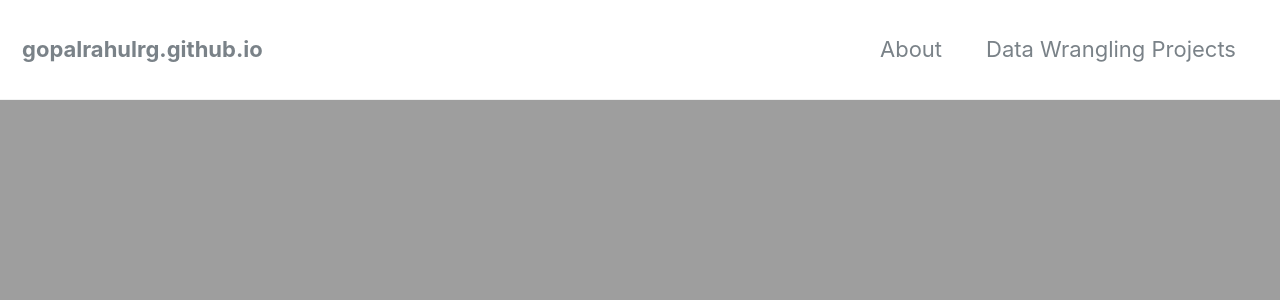
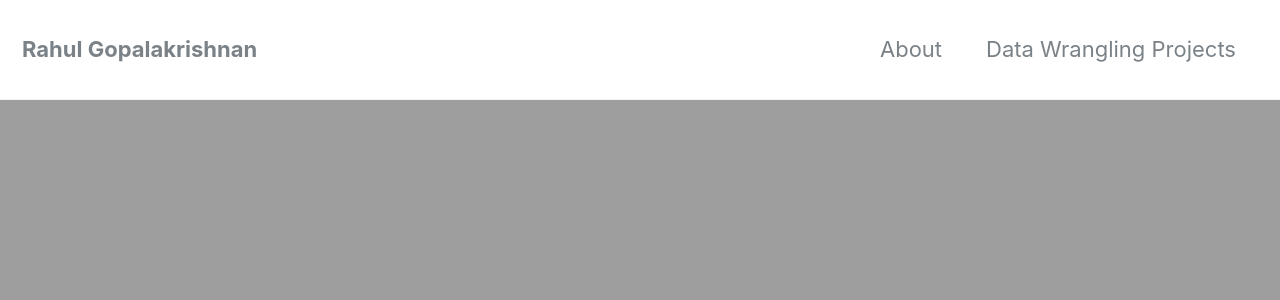
Before and after one commit to gopalrahulrg/gopalrahulrg.github.io, a Jekyll site: the page built from index.html, in a window 1280 px wide and 900 px high. Shown: the top 300 px of the window. Built offline with Jekyll 4.4.1, drawn with Linux system fonts in a browser that asks for light colours; nearby versions of some CDN libraries; the list of posts is cut into pages by our own code.

Commit message:
Update _config.yml

```diff
--- a/_config.yml
+++ b/_config.yml
@@ -9,7 +9,7 @@ minimal_mistakes_skin    : "default" # "air", "aqua", "contrast", "dark", "dirt"
 
 # Site Settings
 locale                   : "en-US"
-title                    :
+title                    : "Rahul Gopalakrishnan"
 title_separator          : "-"
 name                     : "Michael Rose"
 description              :
```
